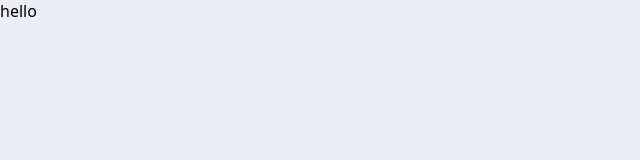
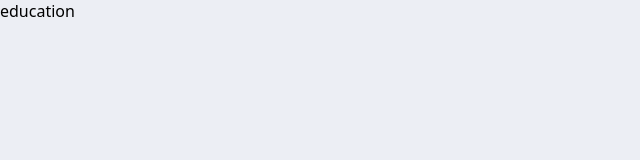
Before and after one commit to Nik-Reyes/Resume-Builder, a React (Vite) app in the folder ResumeBuilder/: page / in a window 1280 px wide. Both pictures are taken after a click on the button "Preview Resume". Shown: the top 160 px of the page, without its empty margins (0-640 px from the left). Built offline with nearby package versions, Linux system fonts and the light colour scheme.

Commit message:
code: add resume view

```diff
--- a/ResumeBuilder/src/App.jsx
+++ b/ResumeBuilder/src/App.jsx
@@ -2,6 +2,7 @@ import "./App.css";
 import { useState } from "react";
 import { forms } from "./components/form/form-types.js";
 import Form from "./components/form/Form.jsx";
+import Resume from "./components/resume/Resume.jsx";
 import InputGroup from "./components/form/section/InputGroup.jsx";
 import ViewHeader from "./components/view-header/Viewheader.jsx";
 import ProgressFooter from "./components/progress-footer/ProgressFooter.jsx";
@@ -172,7 +173,7 @@ function App() {
       </div>
     </div>
   ) : (
-    <div>hello</div>
+    <Resume content={formData} />
   );
 }
 
--- /dev/null
+++ b/ResumeBuilder/src/components/resume/Resume.jsx
@@ -0,0 +1,30 @@
+import Education from "./education/EducationSection.jsx";
+function Resume({ content }) {
+  const sectionDirectory = {
+    education: (section) => <Education section={section} content={content} />,
+  };
+
+  return (
+    <div className="resume-wrapper">
+      <div className="resume-page">
+        {Object.keys(content).map((section) => {
+          const lowerSection = section.toLowerCase();
+          const sectionComponent = sectionDirectory[lowerSection];
+          if (!sectionComponent) return null;
+
+          return (
+            <div className={`section ${section}`} key={section}>
+              <div className="section-title">{section}</div>
+              <div className="bar"></div>
+              <div className="section-content">
+                {sectionDirectory[lowerSection](section)}
+              </div>
+            </div>
+          );
+        })}
+      </div>
+    </div>
+  );
+}
+
+export default Resume;
--- /dev/null
+++ b/ResumeBuilder/src/components/resume/education/EducationSection.jsx
@@ -0,0 +1,20 @@
+import { Fragment } from "react";
+function Education({ section, content }) {
+  return content[section].map((group, i) => {
+    console.log(group);
+    return (
+      <Fragment key={`${section}-${i}`}>
+        <div className="content-header">
+          <div className="content-title">{group.degree}</div>
+          <div className="content-subtitle">{group.university}</div>
+        </div>
+        <div className="date">
+          <div className="start">{group.startDate}</div>
+          <div className="end">{group.endDate}</div>
+        </div>
+      </Fragment>
+    );
+  });
+}
+
+export default Education;
```
